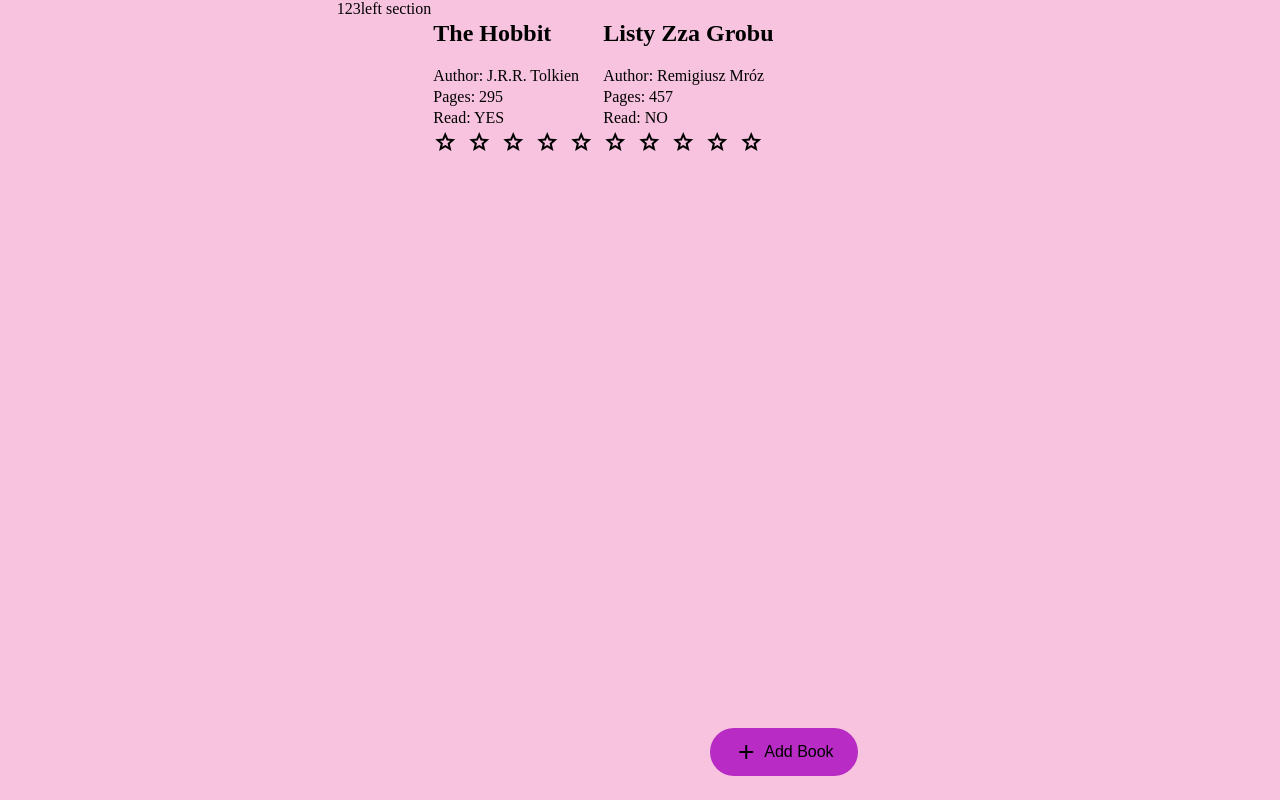
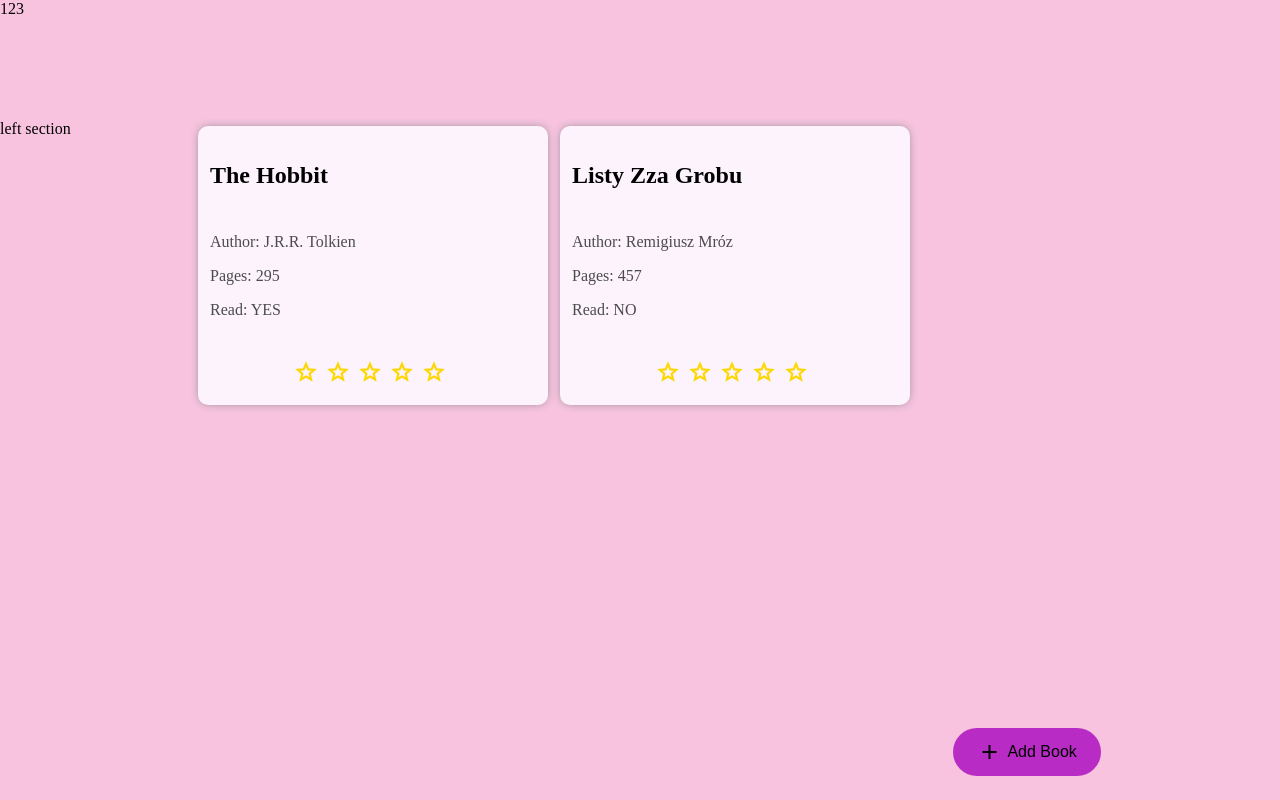
Before and after one commit to vecel/library, a plain HTML site: page index.html in a window 1280 px wide. Drawn offline with Linux system fonts and the light colour scheme.

Commit message:
card content

```diff
--- a/style.css
+++ b/style.css
@@ -1,3 +1,8 @@
+:root {
+    --card-color: rgb(252, 243, 252);
+    --background: rgb(247, 195, 223);
+}
+
 html, body {
     min-height: 100vh;
     height: 100%;
@@ -6,9 +11,14 @@ html, body {
 }
 
 body {
-    display: flex;
-    justify-content: center;
-    align-items: stretch;
+    display: grid;
+    grid-template-columns: 15vw 1fr 10vw;
+    grid-template-rows: 15vh 1fr;
+    background-color: var(--background);
+}
+
+header {
+    grid-column: 1 / 4;
 }
 
 .material-icons-outlined {
@@ -16,12 +26,8 @@ body {
     margin: 0 6px 0 0;
 }
 
-.background {
-    background-color:rgb(247, 195, 223);
-}
-
 .books-container {
-    width: 40vw;
+    width: 100%;
     display: flex;
     align-items: flex-start;
 }
@@ -37,54 +43,42 @@ body {
 .new-book {
 	position: fixed;
 	bottom: 3vh;
-	right: 33vw;
+	right: 14vw;
 	display: flex;
 	flex-direction: row;
 	align-items: center;
 }
 
-.book-record {
+.item {
+    width: 350px;
+    margin: 6px;
+    position: relative;
+    background-color: var(--card-color);
+    border-radius: 10px;
+    box-shadow: 0 0 10px -2px gray;
     display: flex;
     flex-direction: column;
-    justify-content: center;
     align-items: stretch;
-    padding: 20px;
-    border: 1px solid #555;
-    margin: 2px;
-    min-width: 7vw;
+    color: #4c4c4c;
 }
 
 .card-content {
-    margin: 3px 2px;
+    margin: 8px 12px;
 }
 
-.is-read {
-    display: flex;
-    align-items: center;
-    justify-content: space-between;
+.title{
+    color: black;
+    margin: 16px 12px;
 }
 
-.book-status {
-    margin: 0 6px;
-    padding: 4px;
-    border-radius: 4px;
+.rating {
+    margin-top: 32px;
+    margin-bottom: 20px;
+    display: flex;
+    justify-content: center;
 }
 
-.read {
-    background-color: greenyellow;
-    color: black;
+.rating-star {
+    color: gold;
+    font-size: 26px;
 }
-
-.not-read {
-    background-color: red;
-    color: white;
-}
-
-.delete-record {
-    border: none;
-    display: flex;
-    align-items: center;
-    font-size: medium;
-    margin-top: 6px;
-    background-color: violet;
-}
```
